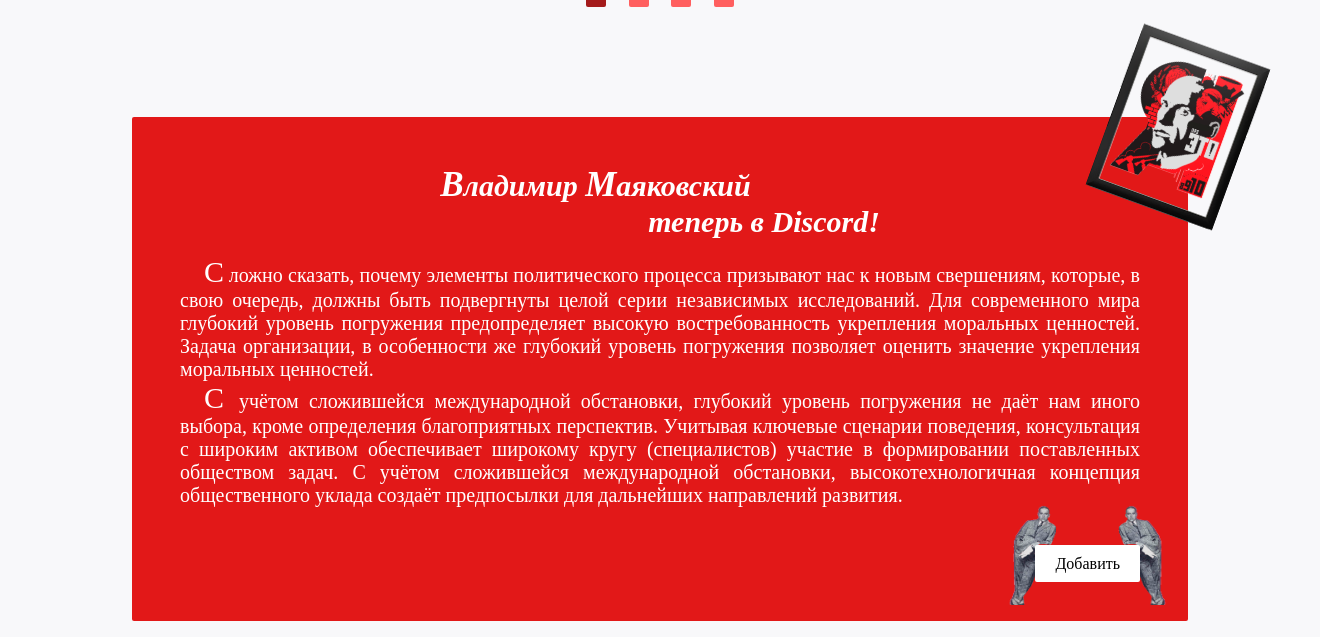
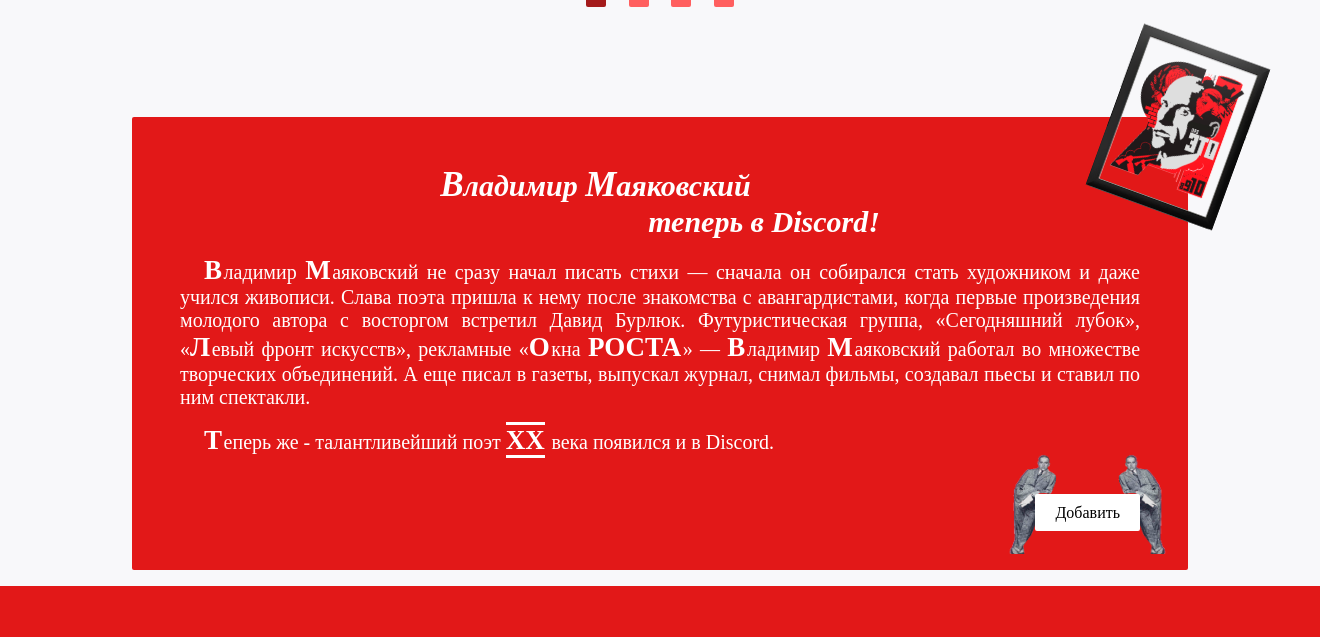
Before and after one commit to DmiDrok/mayakovsky-site, a Flask app: page / in a window 1320 px wide. Shown: the part 598-1235 px from the top of the page. After the commit the page ends 1184 px from the top, so only its background shows below. Run offline with Flask 2, Linux system fonts and the light colour scheme; some web fonts are replaced.

Commit message:
small changes

```diff
--- a/app.py
+++ b/app.py
@@ -7,14 +7,18 @@
 SECRET_KEY = "4901396ecd45e9142b7d5369a3157eba3cca0c46c449dace5f7b35197c5c"
 app.config.from_object(__name__) ##Грузим конфиг в приложение
 
+##Служебные переменные
+to_html = {"mail": "lipavskybred2000@gmail.com"}
+
 ##Обработчик главной страницы
+@app.route("/index", methods=["POST", "GET"])
 @app.route("/", methods=["POST", "GET"])
 def index():
-    content = render_template("index.html", title="Главная")
+    content = render_template("index.html", title="Главная", to_html=to_html)
     response = make_response(content, 200)
 
     return response
 
 ##Точка входа
 if __name__ == "__main__":
-    app.run("localhost", port=5001, debug=True)
+    app.run("0.0.0.0", port=5001, debug=True)
--- a/static/styles/styles.css
+++ b/static/styles/styles.css
@@ -13,6 +13,11 @@
     color: #ffffff;
 }
 
+html
+{
+    min-height: 100vh;
+}
+
 body
 {
     position: relative;
@@ -20,7 +25,9 @@
     overflow-x: hidden;
     font-family: "RedOctoberDefault";
     margin: 0 auto;
-    max-width: 1500px !important;
+    max-width: 2000px !important;
+    min-width: 1300px;
+    min-height: 100vh;
 }
 
 header
@@ -358,10 +365,15 @@
     font-family: "RedOctoberDefault";
 }
 
-.biography_and_about .content_text p::first-letter
+.biography_and_about .content_text p:not(:first-child)
 {
-    font-size: 30px;
-    margin-right: .3rem;
+    margin-top: 1rem;
+}
+
+.biography_and_about .content_text p b
+{
+    font-size: 27px;
+    margin-right: .1rem;
 }
 
 .biography_and_about .content_text .button_add_to_server
@@ -446,6 +458,31 @@
     box-shadow: 0px 0px 10px 5px #a51c1c;
 }
 
+.century
+{
+    position: relative;
+}
+
+.century::before, .century::after
+{
+    content: "";
+    position: absolute;
+    height: 3px;
+    width: 100%;
+    background-color: #fff;
+    left: 0;
+}
+
+.century::before
+{
+    bottom: -3px;
+}
+
+.century::after
+{
+    top: -3px;
+}
+
 .biography_and_about .content_text .button_add_to_server a:hover
 {
     color: #fff;
@@ -483,7 +520,7 @@
     background-color: #a51c1c;
     border-radius: 2px;
     height: 80%;
-    width: 80%;
+    /*width: 80%;*/
     margin: auto;
     top: -50%;
     margin-top: -18%;
@@ -617,6 +654,8 @@
 }
 .text_popup p::first-letter{font-size: 33px;}
 
+.text_popup b{font-size: 28px;}
+
 .text_popup .commands_bot
 {
     font-family: "RedOctoberDefault";
@@ -624,6 +663,48 @@
     grid-auto-flow: column;
     grid-template-columns: repeat(2, 50%);
     grid-column-gap: 1rem;
+}
+
+#mail_link
+{
+    position: relative;
+    color: #fff;
+    text-decoration: none;
+    transition-duration: .2s;
+    transition-timing-function: linear;
+}
+
+#mail_link::before
+{
+    content: "";
+    height: 3px;
+    width: 100%;
+    position: absolute;
+    bottom: -5px;
+    left: 0;
+    background-color: #fff;
+    transition-duration: .2s;
+    transition-timing-function: linear;
+}
+
+#mail_link:hover
+{
+    color: #d8d8d8;
+}
+
+#mail_link:hover::before
+{
+    background-color: #d8d8d8;
+}
+
+#mail_link:active
+{
+    color: #000;
+}
+
+#mail_link:active::before
+{
+    background-color: #000;
 }
 
 .commands_block
@@ -747,3 +828,68 @@
     top: -85px;
     left: -65px;
 }
+
+@media(max-width: 1000px)
+{
+    /*Описание лого*/
+    .logo h1
+    {
+        text-align: center;
+    }
+
+    header nav a
+    {
+        font-size: 30px;
+    }
+
+    /*Описание попапа*/
+    #popup_content
+    {
+        width: 100%;
+    }
+
+    /*Описание блока с биографией*/
+    .biography_and_about
+    {
+        width: 95%;
+    }
+
+    .biography_and_about .content_text h2 em
+    {
+        margin-left: 0;
+    }
+
+    .biography_and_about .content_text h2
+    {
+        padding-bottom: 2rem;
+        border-bottom: 6px solid #fff;
+        text-align: center;
+    }
+
+    .biography_and_about .content_text .paragraphs_here
+    {
+        margin-top: 2rem;
+    }
+
+    .biography_and_about .content_text .button_add_to_server .standing
+    {
+        top: -70px;
+        width: 160px;
+        height: 160px;
+    }
+
+    .biography_and_about .content_text .button_add_to_server .standing_image_false
+    {
+        left: -70px;
+    }
+
+    .biography_and_about .content_text .button_add_to_server .standing_image_true
+    {
+        right: -70px;
+    }
+
+    .biography_and_about .content_text .button_add_to_server
+    {
+        margin-top: 4rem;
+    }
+}
--- a/templates/base.html
+++ b/templates/base.html
@@ -55,12 +55,12 @@
                                 <h1>Для чего этот бот?</h1>
 
                                 <p>
-                                    Бот был сделан как и из личных симпатий к В. В. <strong>Маяковскому</strong>, так и из того факта, что ботов-поэтов в Discord'е попросту нет.
-                                    В целом, бот относительно простой, в него собраны все (возможно это не так) произведения <strong>Маяковского</strong>, а также, команды для взаимодействия с участниками.
+                                    Бот был сделан как и из личных симпатий к <b>В.</b> <b>В.</b> <b>М</b>аяковскому, так и из того факта, что ботов-поэтов в Discord'е попросту нет.
+                                    В целом, бот относительно простой, в него собраны все (возможно это не так) произведения <b>М</b>аяковского, а также, команды для взаимодействия с участниками.
                                 </p>
 
                                 <p>
-                                    Надеемся, что самодельный Маяковский понравится вам и вашему серверу.
+                                    Надеемся, что самодельный <b>М</b>аяковский понравится вам и вашему серверу.
                                 </p>
 
                             </div>
@@ -127,13 +127,16 @@
                                 <h1>Планы по дальнейшему развитию.</h1>
 
                                 <p>В планах по развитию на первом месте стоит - добавка новых команд для взаимодействия с сервером, а также - улучшение содержания произведений или же добавления новых.</p>
-                                <p>Если у вас имеются предложения по развитию - скидывайте их на почту: test@gmail.com</p>
+                                <p>
+                                    Если у вас имеются предложения по развитию - скидывайте их на почту:
+                                    <a target="_blank" href="mailto:{{ to_html['mail'] }}" id="mail_link">{{ to_html["mail"] }}</a>
+                                </p>
 
                                 <!--Кнопки для бота, почты-->
                                 <div class="any_buttons">
                                     <!--Кнопка для добавления бота-->
                                     <div class="btn_to_add">
-                                        <a href="https://discord.com/api/oauth2/authorize?client_id=971851746433450064&permissions=8&scope=bot" class="add_bot_btn">
+                                        <a target="_blank" href="https://discord.com/api/oauth2/authorize?client_id=971851746433450064&permissions=8&scope=bot" class="add_bot_btn">
                                             Добавить бота
                                         </a>
 
--- a/templates/index.html
+++ b/templates/index.html
@@ -163,24 +163,16 @@
 
             <div class="paragraphs_here">
                 <p>
-                    Сложно сказать, почему элементы политического процесса призывают
-                    нас к новым свершениям, которые, в свою очередь, должны
-                    быть подвергнуты целой серии независимых исследований.
-                    Для современного мира глубокий уровень погружения предопределяет
-                    высокую востребованность укрепления моральных ценностей. Задача организации,
-                    в особенности же глубокий уровень погружения позволяет оценить значение укрепления
-                    моральных ценностей.
+                    <b>В</b>ладимир <b>М</b>аяковский не сразу начал писать стихи — сначала он собирался
+                    стать художником и даже учился живописи. Слава поэта пришла к нему после
+                    знакомства с авангардистами, когда первые произведения молодого автора с
+                    восторгом встретил Давид Бурлюк. Футуристическая группа, «Сегодняшний лубок»,
+                    «<b>Л</b>евый фронт искусств», рекламные «<b>О</b>кна <b>РОСТА</b>» — <b>В</b>ладимир <b>М</b>аяковский работал
+                    во множестве творческих объединений. А еще писал в газеты, выпускал журнал,
+                    снимал фильмы, создавал пьесы и ставил по ним спектакли.
                 </p>
 
-                <p>
-                    С учётом сложившейся международной обстановки,
-                    глубокий уровень погружения не даёт нам иного выбора, кроме определения
-                    благоприятных перспектив. Учитывая ключевые сценарии поведения, консультация
-                    с широким активом обеспечивает широкому кругу (специалистов) участие в
-                    формировании поставленных обществом задач. С учётом сложившейся международной
-                    обстановки, высокотехнологичная концепция общественного уклада создаёт предпосылки
-                    для дальнейших направлений развития.
-                </p>
+                <p><b>Т</b>еперь же - талантливейший поэт <b class="century">XX</b> века появился и в Discord.</p>
             </div>
 
             <!--Картинка тут-->
```
